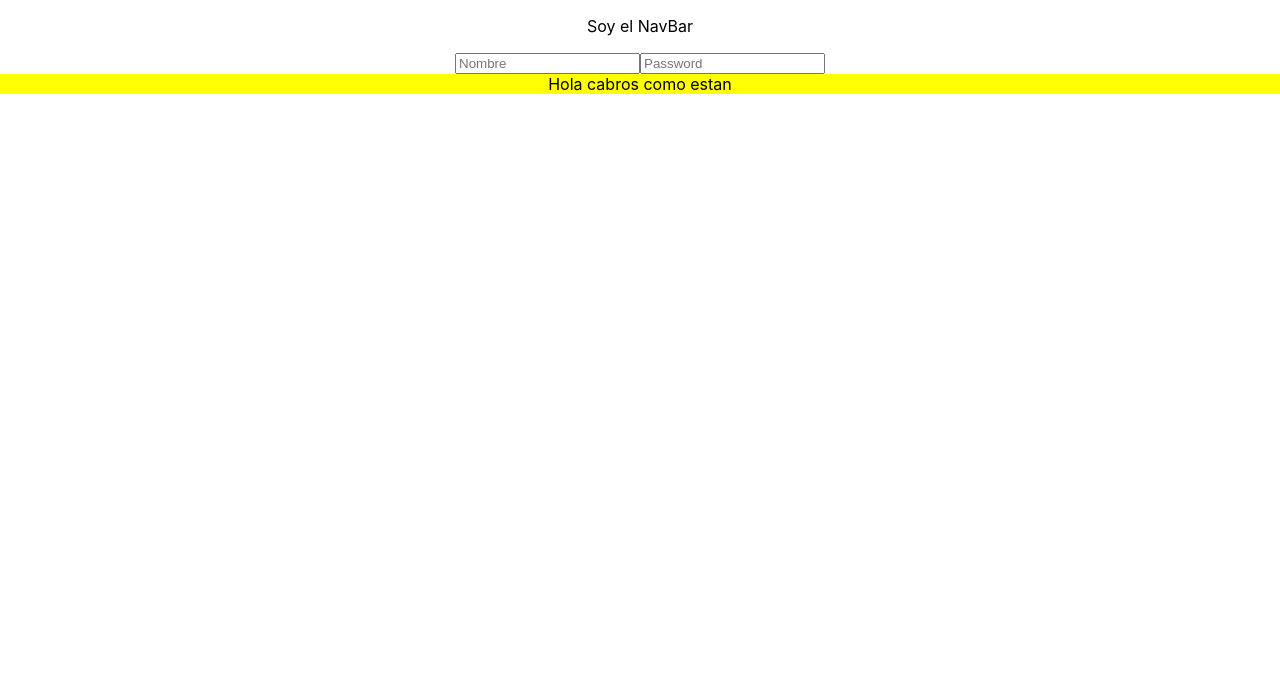
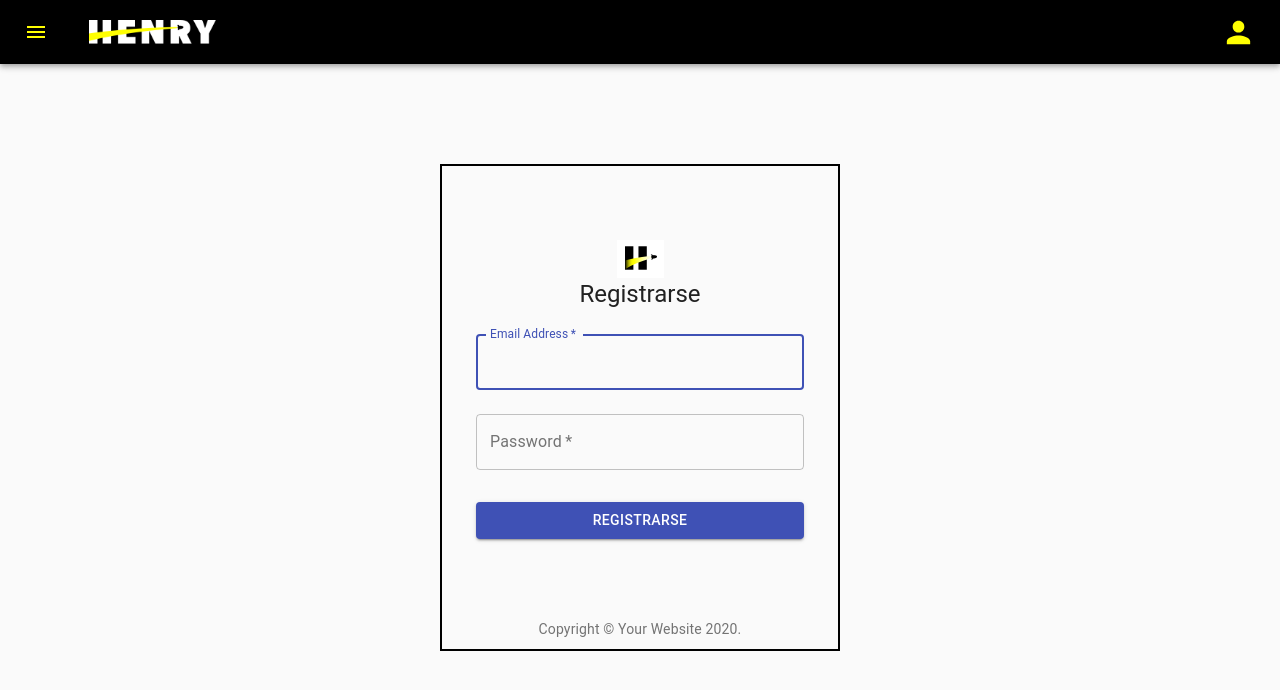
Before and after one commit to NicoCaillet/Henry.App, a React (Create React App) app in the folder ecommerce-template-master/client/: page / in a window 1280 px wide. Shown: the top 690 px of the page. Built offline with nearby package versions, Linux system fonts and the light colour scheme.

Commit message:
Login avanzado

```diff
--- a/ecommerce-template-master/client/src/components/Input_Prueba/Input.jsx
+++ b/ecommerce-template-master/client/src/components/Input_Prueba/Input.jsx
@@ -1,17 +1,114 @@
 import React from 'react';
 import s from "./input.module.css"
+import Avatar from '@material-ui/core/Avatar';
+import Button from '@material-ui/core/Button';
+import CssBaseline from '@material-ui/core/CssBaseline';
+import TextField from '@material-ui/core/TextField';
+import FormControlLabel from '@material-ui/core/FormControlLabel';
+import Checkbox from '@material-ui/core/Checkbox';
+import Link from '@material-ui/core/Link';
+import Grid from '@material-ui/core/Grid';
+import Box from '@material-ui/core/Box';
+import LockOutlinedIcon from '@material-ui/icons/LockOutlined';
+import Typography from '@material-ui/core/Typography';
+import { makeStyles } from '@material-ui/core/styles';
+import Container from '@material-ui/core/Container';
+import imagen from "../../images/check.png"
+function Copyright() {
+    return (
+      <Typography variant="body2" color="textSecondary" align="center">
+        {'Copyright © '}
+        <Link color="inherit" href="https://material-ui.com/">
+          Your Website
+        </Link>{' '}
+        {new Date().getFullYear()}
+        {'.'}
+      </Typography>
+    );
+  }
+
+
+
+
+
+
+
+      const useStyles = makeStyles((theme) => ({
+        paper: {
+          marginTop: theme.spacing(8),
+          display: 'flex',
+          flexDirection: 'column',
+          alignItems: 'center',
+        },
+        avatar: {
+          margin: theme.spacing(1),
+          backgroundColor: theme.palette.secondary.main,
+        },
+        form: {
+          width: '100%', // Fix IE 11 issue.
+          marginTop: theme.spacing(1),
+        },
+        submit: {
+          margin: theme.spacing(3, 0, 2),
+        },
+      }));
 export default function Input(){
-
+    const classes = useStyles();
 
     return(
         <div>
-            <form>
-                <input type="text" placeholder="Nombre" />
-                <input type="password" placeholder="Password" />
-                <div className={s.color} >
-                    Hola cabros como estan
+           <div className={s.container}>
+             <form>
+                 <Container component="main" maxWidth="xs">
+                 <CssBaseline />
+                    <div className={classes.paper}>
+                    <img src={imagen} />
+                    <Typography component="h1" variant="h5">
+                    Registrarse
+                    </Typography>
+                <form className={classes.form} noValidate>
+                    <TextField
+                    variant="outlined"
+                    margin="normal"
+                    required
+                    fullWidth
+                    id="email"
+                    label="Email Address"
+                    name="email"
+                    autoComplete="email"
+                    autoFocus
+                />
+                    <TextField
+                    variant="outlined"
+                    margin="normal"
+                    required
+                    fullWidth
+                    name="password"
+                    label="Password"
+                    type="password"
+                    id="password"
+                    autoComplete="current-password"
+                    />
+
+                    <Button
+                        type="submit"
+                        fullWidth
+                        variant="contained"
+                        color="primary"
+                        className={classes.submit}
+                    >
+                     Registrarse
+                    </Button>
+
+                </form>
                 </div>
+                <Box mt={8}>
+                <Copyright />
+                </Box>
+                </Container>
+
             </form>
         </div>
+    </div>
     )
 }
--- a/ecommerce-template-master/client/src/components/Input_Prueba/NavBar.jsx
+++ /dev/null
@@ -1,10 +0,0 @@
-import React, { useState, useEffect } from 'react';
-import { Link } from 'react-router-dom'
-
-export default function NavBar(props) {
-
-    return (
-        <div><p>Soy el NavBar</p></div>
-
-    );
-}
--- a/ecommerce-template-master/client/src/components/Input_Prueba/input.module.css
+++ b/ecommerce-template-master/client/src/components/Input_Prueba/input.module.css
@@ -3,3 +3,18 @@
     margin: auto;
 
 }
+
+.container{
+    margin-bottom: 100px;
+    margin: auto;
+    width: 400px;
+    margin-top: 100px;
+    padding: 10px 10px 10px 10px;
+    border: solid 2px black;
+
+}
+
+.inputs{
+    display: flex;
+    justify-content: flex-start;
+}
--- /dev/null
+++ b/ecommerce-template-master/client/src/components/Navbar/NavBar.jsx
@@ -0,0 +1,44 @@
+import React, { useState, useEffect } from 'react';
+import { Link } from 'react-router-dom'
+import s from './navbar.module.css'
+import imagen from "../../images/Henry logo.png"
+import { makeStyles } from '@material-ui/core/styles';
+import AppBar from '@material-ui/core/AppBar';
+import Toolbar from '@material-ui/core/Toolbar';
+import Typography from '@material-ui/core/Typography';
+import Button from '@material-ui/core/Button';
+import IconButton from '@material-ui/core/IconButton';
+import MenuIcon from '@material-ui/icons/Menu';
+import PersonIcon from '@material-ui/icons/Person';
+
+const useStyles = makeStyles((theme) => ({
+  root: {
+    flexGrow: 1,
+  },
+  menuButton: {
+    marginRight: theme.spacing(2),
+  },
+  title: {
+    flexGrow: 1,
+  },
+}));
+
+export default function ButtonAppBar() {
+  const classes = useStyles();
+
+  return (
+    <div className={classes.root}>
+      <AppBar position="static">
+        <Toolbar className={s.color}>
+          <IconButton edge="start" className={classes.menuButton + " " + s.amarillo} aria-label="menu">
+            <MenuIcon className={s.amarillo}/>
+          </IconButton>
+          <Typography variant="h6" className={classes.title + " " + s.letras}>
+           <img src={imagen} alt=""/>
+          </Typography>
+          <PersonIcon fontSize="Large"  className={s.amarillo + " " + s.icon}/>
+        </Toolbar>
+      </AppBar>
+    </div>
+  );
+}
--- /dev/null
+++ b/ecommerce-template-master/client/src/components/Navbar/navbar.module.css
@@ -0,0 +1,16 @@
+.color {
+    background-color: black;
+    height: 60px;
+
+}
+
+.letras  {
+    color: black;
+    display: flex;
+    justify-content: flex-start;
+}
+
+.amarillo{
+
+    color: rgb(255, 255, 1);
+}
```
Also changed, not shown: ecommerce-template-master/client/src/App.js (+7 -7 lines), ecommerce-template-master/client/src/components/Admin/Admin.jsx (renamed from ecommerce-template-master/client/src/components/Input_Prueba/Admin.jsx), ecommerce-template-master/client/src/components/Home/HomeUser.jsx (renamed from ecommerce-template-master/client/src/components/Input_Prueba/HomeUser.jsx), ecommerce-template-master/client/src/components/Mi_equipo/MiEquipo.jsx (renamed from ecommerce-template-master/client/src/components/Input_Prueba/MiEquipo.jsx), ecommerce-template-master/client/src/components/Mi_perfil/MiPerfil.jsx (renamed from ecommerce-template-master/client/src/components/Input_Prueba/MiPerfil.jsx), ecommerce-template-master/client/src/components/Modulos/Modulo.jsx (renamed from ecommerce-template-master/client/src/components/Input_Prueba/Modulo.jsx), ecommerce-template-master/client/src/components/Tabla_info_Admin/Info.jsx (renamed from ecommerce-template-master/client/src/components/Input_Prueba/Info.jsx), ecommerce-template-master/client/src/images/Henry logo.png (added), ecommerce-template-master/client/src/images/check.png (added).
